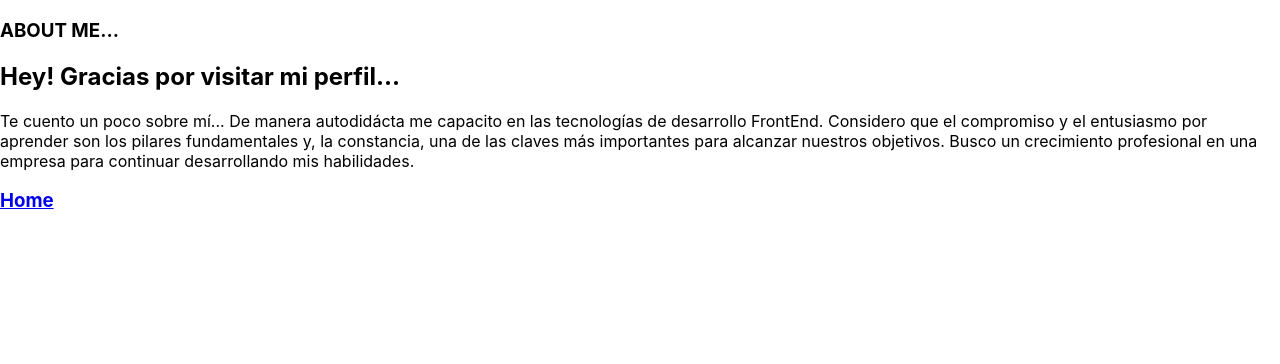
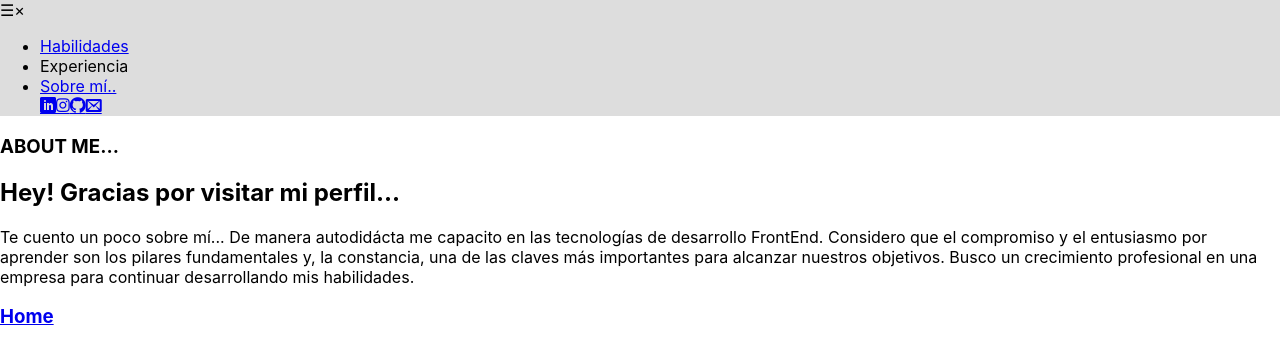
Before and after one commit to CBMaio/Portfolio, a React (Create React App) app: page /aboutMe in a window 1280 px wide. Shown: the top 364 px of the page. Built offline with nearby package versions, Linux system fonts and the light colour scheme; a web font is replaced by a local one.

Commit message:
Componentes Navbar dinámico. Recibe la prop. background y se modifica su color de acuerdo a la sección donde estemos

```diff
--- a/src/Componentes/AboutMe/index.js
+++ b/src/Componentes/AboutMe/index.js
@@ -4,10 +4,16 @@ import { BrowserRouter as Router, Switch, Route, Link } from 'react-router-dom';
 import Title from './titulo-experiencia/tituloex.js';
 import Subtitle from './Mis-trabajos/mis-trabajos.js';
 import HomeButton from '../HomeButton/index';
+import Navbar from '../Main/Navbar/index'
 
 const AboutMeBox = () => {
     return (
         <SectionBackground>
+            <StyledNavbar>
+                <Navbar
+                    background = "#ddd"
+                />
+            </StyledNavbar>
             <Title/>
             <Subtitle/>
             <HomeButton/>
@@ -16,6 +22,15 @@ const AboutMeBox = () => {
 }
 
 export default AboutMeBox;
+
+const StyledNavbar = styled.div`{
+    box-sizind: border-box;
+    margin: 0;
+    padding: 0;
+    position: absolute;
+    top: 0;
+    width: 100%;
+}`
 
 const SectionBackground = styled.div`{
       background: linear-gradient(180deg, rgba(241,241,242,1) 0%, rgba(241,241,242,1) 20%, rgba(250,250,250,1) 40%, rgba(250,250,250,1) 70%, rgba(255,255,255,1) 100%);
--- a/src/Componentes/Main/Navbar/index.js
+++ b/src/Componentes/Main/Navbar/index.js
@@ -3,16 +3,24 @@ import styled from 'styled-components';
 import Contacto from '../Contacto/index.js';
 import { BrowserRouter as Router, Switch, Route, Link } from 'react-router-dom';
 
-const Navbar = () => {
+const Navbar = (props) => {
 
     const [sideBar, setSideBar] = useState("oculto");
     const mostrarSideBar = () => {sideBar == "oculto" ? setSideBar("ver") : setSideBar("oculto")};
 
     return (
-        <NavbarList>
+        <NavbarList
+            style = {{
+                   background: `${props.background}`
+            }}
+  >
             <OpenBtn onClick = {mostrarSideBar} className = {sideBar}>&#9776;</OpenBtn>
             <CloseBtn  onClick = {mostrarSideBar} className = {sideBar}>&times;</CloseBtn>
-            <List className = {sideBar}>
+            <List className = {sideBar}
+                style = {{
+                    background: `${props.background}`
+                }}
+            >
                 <ListItem><Link to="/skills" className="Enlace">Habilidades</Link></ListItem>
                 <ListItem>Experiencia</ListItem>
                 <ListItem><Link to="/aboutMe" className="Enlace">Sobre mí..</Link></ListItem>
@@ -29,7 +37,6 @@ export default Navbar;
 const NavbarList = styled.nav`{
     width: 100%;
     height: 60px;
-    background: #c76a7b;
     display: flex;
     justify-content: flex-end;
 }`
@@ -48,7 +55,6 @@ const List = styled.ul`{
     padding: 20px;
     padding-bottom: 0;
     height: 87.8vh;
-    background: #c76a7b;
     border-box: box-sizing;
 
     &.oculto {
--- a/src/Componentes/Main/index.js
+++ b/src/Componentes/Main/index.js
@@ -12,7 +12,9 @@ const Main = () => {
 
     return(
         <PrincipalPage className = {estado} >
-            <Navbar/>
+            <Navbar
+                background = '#c76a7b'
+            />
             <NameContain onClick = {cambiarEstado}>
                 <Name className = {estado}>Carolina</Name>
             </NameContain>
--- a/src/Componentes/Section-habilidades/index.js
+++ b/src/Componentes/Section-habilidades/index.js
@@ -3,11 +3,17 @@ import styled from 'styled-components'
 import Section from './Skills-Section/index.js';
 import { BrowserRouter as Router, Switch, Route, Link } from 'react-router-dom';
 import HomeButton from '../HomeButton/index.js';
+import Navbar from '../Main/Navbar/index'
 
 const SectionSkills = () => {
 
     return(
         <Content>
+            <StyledNavbar>
+                <Navbar
+                    background = '#ddd'
+                />
+            </StyledNavbar>
             <SkillsTitleContain>
                 <SkillsTitle>Skills</SkillsTitle>
             </SkillsTitleContain>
@@ -19,17 +25,29 @@ const SectionSkills = () => {
 
 export default SectionSkills;
 
+const StyledNavbar = styled.div`{
+    box-sizind: border-box;
+    margin: 0;
+    padding: 0;
+    position: absolute;
+    top: 0;
+    width: 100%;
+}`
+
+
 const Content = styled.div`{
     background: #F1F1F2;
     height: 100vh;
     width: 100%;
     padding-top: 3%;
     box-sizing: border-box;
+
 }`;
 
 const SkillsTitleContain = styled.div`{
     display: flex;
     justify-content: center;
+    margin-top: 30px;
 }`
 
 const SkillsTitle = styled.h1`{
```
